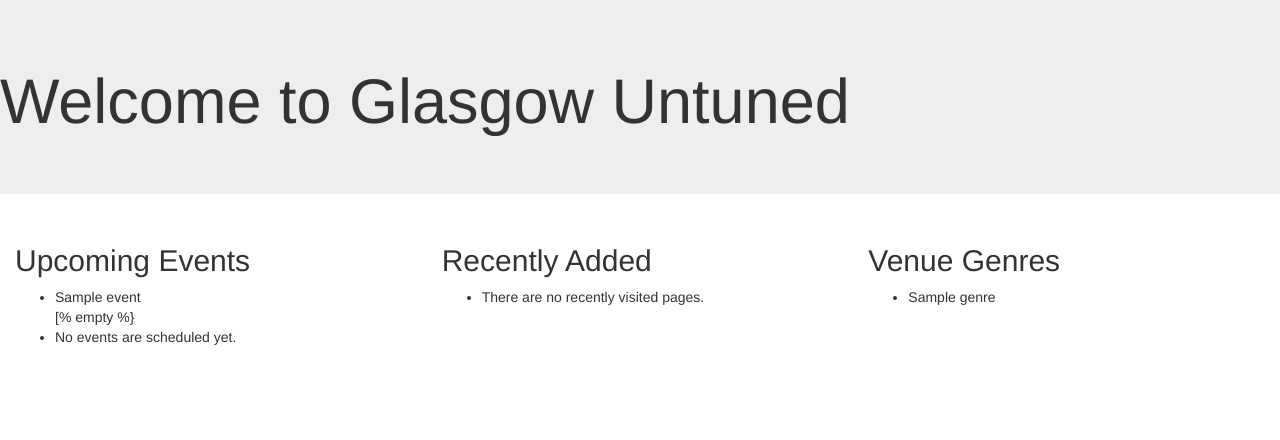
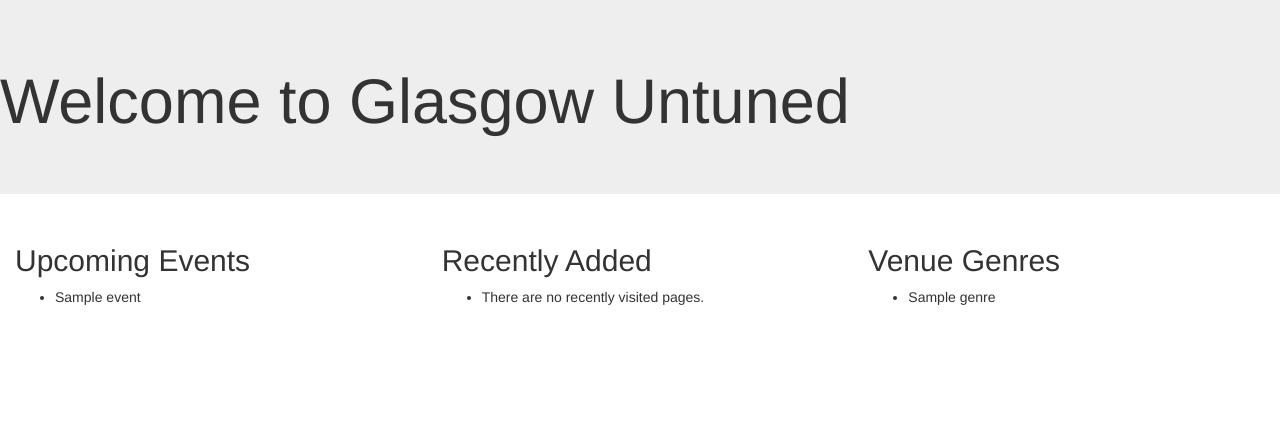
Before and after one commit to mtmurray/glasgow_untuned, a Django app: page / in a window 1280 px wide. Shown: the part 72-512 px from the top of the page. Run offline with Django 3.2, Linux system fonts and the light colour scheme; tables that the repository leaves empty hold one stand-in row (values such as "Sample post"); some libraries are stand-ins or nearby versions.

Commit message:
fixed event column

```diff
--- a/glasuntu/templates/glasuntu/index.html
+++ b/glasuntu/templates/glasuntu/index.html
@@ -28,7 +28,7 @@
 				<ul>
 					{% for event in events %}
 						<li>{{ event }}</li>
-					[% empty %}
+					{% empty %}
 						<li>No events are scheduled yet.</li>
 					{% endfor %}
 				</ul>
```
